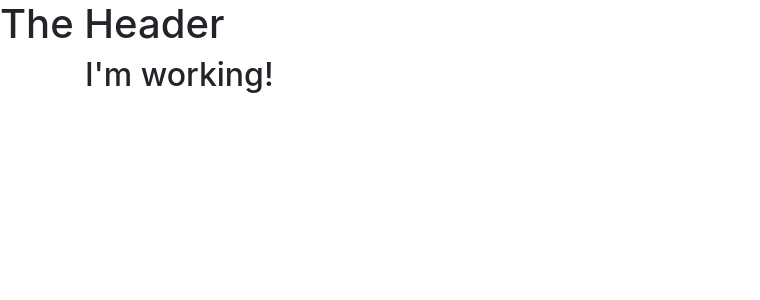
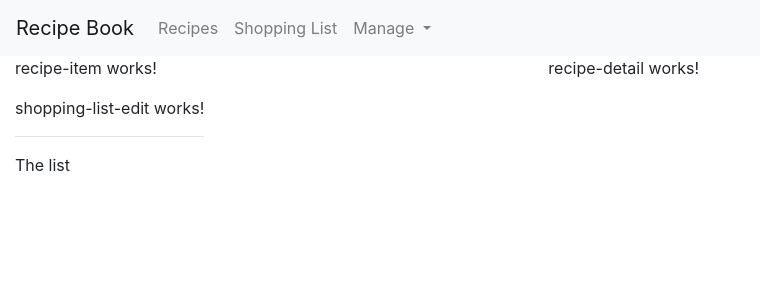
Before and after one commit to lukalid/angular-19_02, an Angular app: page / in a window 1280 px wide. Shown: the top 300 px of the page, without its empty margins (0-760 px from the left). Built offline with nearby package versions, Linux system fonts and the light colour scheme.

Commit message:
Added initial looks

```diff
--- a/src/app/app.component.html
+++ b/src/app/app.component.html
@@ -1,8 +1,9 @@
 <app-header></app-header>
-<div class="container">
+<div class="container-fluid">
   <div class="row">
     <div class="col-md-12">
-      <h2>I'm working!</h2>
+      <app-recipes></app-recipes>
+      <app-shopping-list></app-shopping-list>
     </div>
   </div>
 </div>
--- a/src/app/header/header.component.html
+++ b/src/app/header/header.component.html
@@ -1 +1,22 @@
-<h1>The Header</h1>
+<nav class="navbar navbar-expand-lg navbar-light bg-light">
+  <a class="navbar-brand" href="#">Recipe Book</a>
+  <div class="collapse navbar-collapse" id="navbarSupportedContent">
+    <ul class="navbar-nav mr-auto">
+      <li class="nav-item">
+        <a class="nav-link" href="#">Recipes</a>
+      </li>
+      <li class="nav-item">
+        <a class="nav-link" href="#">Shopping List</a>
+      </li>
+      <li class="nav-item dropdown">
+        <a class="nav-link dropdown-toggle" href="#" id="navbarDropdown" role="button" data-toggle="dropdown" aria-haspopup="true" aria-expanded="false">
+          Manage
+        </a>
+        <div class="dropdown-menu" aria-labelledby="navbarDropdown">
+          <a class="dropdown-item" href="#">Save Data</a>
+          <a class="dropdown-item" href="#">Fetch Data</a>
+        </div>
+      </li>
+    </ul>
+  </div>
+</nav>
--- a/src/app/recipes/recipe-list/recipe-list.component.html
+++ b/src/app/recipes/recipe-list/recipe-list.component.html
@@ -1,3 +1 @@
-<p>
-  recipe-list works!
-</p>
+<app-recipe-item></app-recipe-item>
--- a/src/app/recipes/recipes.component.html
+++ b/src/app/recipes/recipes.component.html
@@ -1,3 +1,8 @@
-<p>
-  recipes works!
-</p>
+<div class="row">
+  <div class="col-md-5">
+    <app-recipe-list></app-recipe-list>
+  </div>
+  <div class="col-md-7">
+    <app-recipe-detail></app-recipe-detail>
+  </div>
+</div>
--- a/src/app/shopping-list/shopping-list.component.html
+++ b/src/app/shopping-list/shopping-list.component.html
@@ -0,0 +1,9 @@
+<div class="container-fluid">
+  <div class="row">
+    <div class="col-xs-10">
+      <app-shopping-list-edit></app-shopping-list-edit>
+      <hr>
+      <p>The list</p>
+    </div>
+  </div>
+</div>
```
